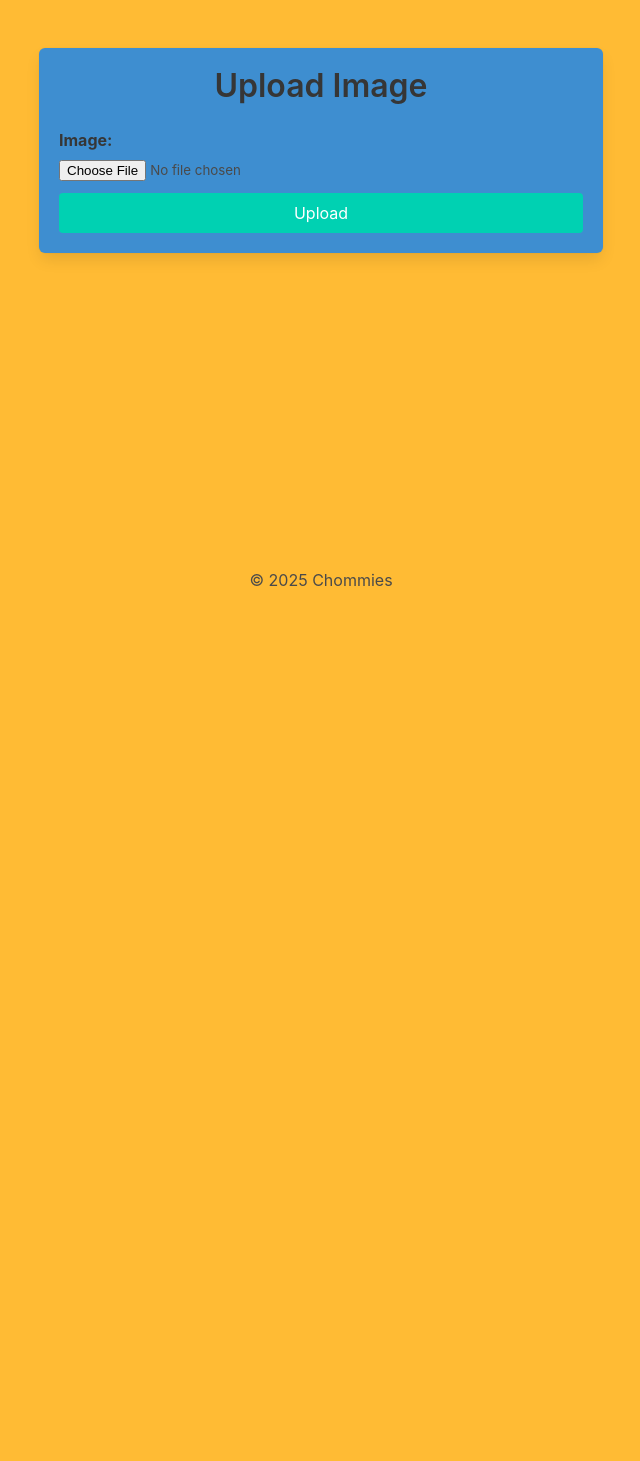
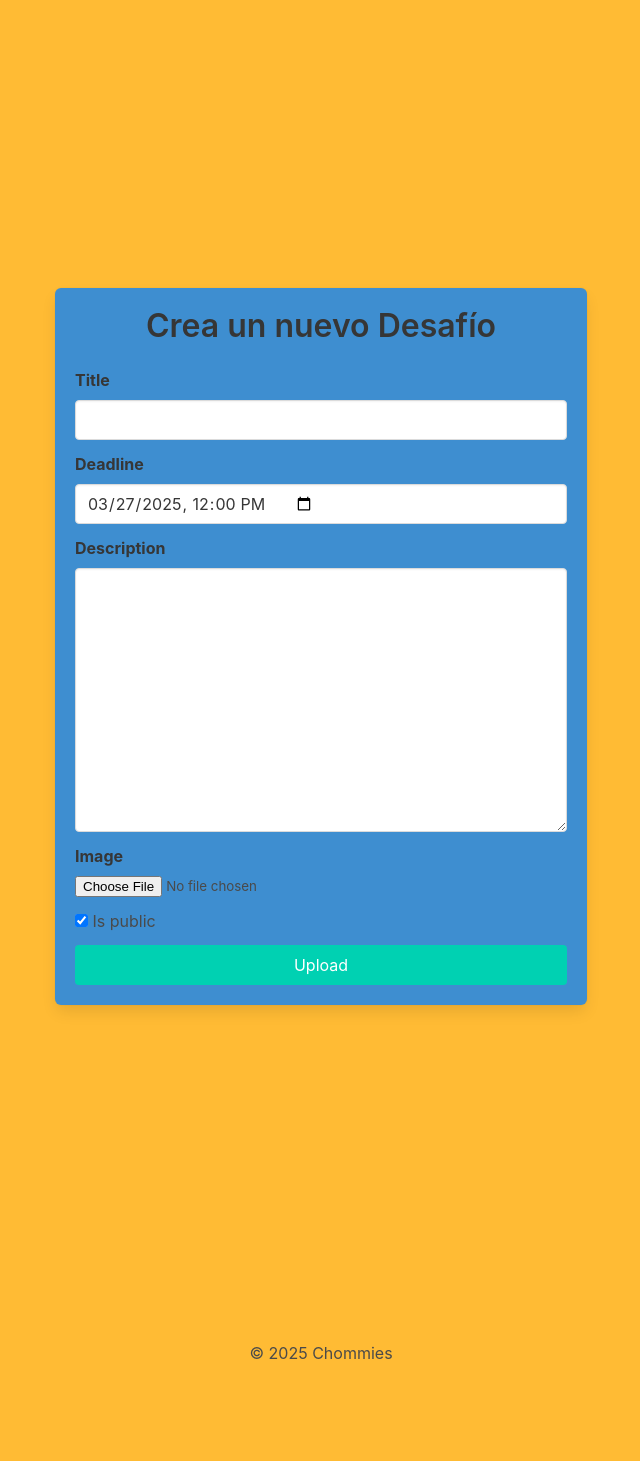
Before and after one commit to manelvf/chommi, a Django app: page /create_event in a window 1280 px wide. Shown: the part 112-1573 px from the top of the page, without its empty margins (319-959 px from the left). Before the commit the page ends 698 px from the top, so only its background shows below. Run offline with Django 5.2, Linux system fonts and the light colour scheme.

Commit message:
Add deadline field

```diff
--- a/bets/forms.py
+++ b/bets/forms.py
@@ -1,5 +1,6 @@
 from django import forms
 from .models import Event, EventOption
+from datetime import datetime, timedelta
 
 
 class ImageUploadForm(forms.ModelForm):
@@ -10,6 +11,16 @@ class ImageUploadForm(forms.ModelForm):
             "name": forms.TextInput(attrs={"class": "form-control"}),
             "image": forms.FileInput(attrs={"class": "form-control"}),
             "description": forms.Textarea(attrs={"class": "form-control"}),
-            "deadline": forms.DateTimeInput(attrs={"class": "form-control"}),
+            "deadline": forms.DateTimeInput(attrs={
+                "class": "input",
+                "type": "datetime-local"
+            }),
             "is_public": forms.CheckboxInput(attrs={"class": "form-check-input"}),
         }
+
+    def __init__(self, *args, **kwargs):
+        super().__init__(*args, **kwargs)
+        # Set default deadline to tomorrow at 12:00
+        tomorrow = datetime.now() + timedelta(days=1)
+        tomorrow_noon = tomorrow.replace(hour=12, minute=0, second=0, microsecond=0)
+        self.fields['deadline'].initial = tomorrow_noon
--- a/bets/templates/bets/base.html
+++ b/bets/templates/bets/base.html
@@ -21,7 +21,7 @@
         }
 
         footer {
-            position: absolute;
+            position: relative;
             bottom: 0;
             width: 100%;
             background-color: #ffbb34 !important;
--- a/bets/templates/bets/create_event.html
+++ b/bets/templates/bets/create_event.html
@@ -7,32 +7,18 @@
 {% block extra_css %}
     <link rel="stylesheet" href="{% static 'css/custom.css' %}">
 
-    <style>
-
-    @media screen and (max-width: 768px) {
-        .is-mobile-stacked {
-            flex-direction: column !important;
-        }
-
-        .is-mobile-stacked > * {
-            margin-bottom: 0.5rem;
-            margin-right: 0 !important;
-            width: 100% !important;
-        }
-    }
-    </style>
 {% endblock %}
 
-{% block title %}Home{% endblock %}
+{% block title %}Crea tu desafio{% endblock %}
 
 {% block content %}
 
-<section class="section">
+<section class="section is-large">
     <div class="container">
-        <div class="columns is-centered is-mobile-stacked">
+        <div class="columns is-centered">
             <div class="column is-half">
                 <div class="box has-background-info">
-                    <h2 class="title is-3 has-text-centered mb-5">Upload Image</h2>
+                    <h2 class="title is-3 has-text-centered mb-5">Crea un nuevo Desaf&iacute;o</h2>
 
                     {% if messages %}
                         {% for message in messages %}
@@ -42,17 +28,62 @@
                         {% endfor %}
                     {% endif %}
 
+                    <!-- Field with Non-Field Errors -->
+                    {% if form.non_field_errors %}
+                    <div class="notification is-danger">
+                        {% for error in form.non_field_errors %}
+                            <p>{{ error }}</p>
+                        {% endfor %}
+                    </div>
+                    {% endif %}
+
                     <form method="post" enctype="multipart/form-data">
                         {% csrf_token %}
                         <div class="field">
-                            <label class="label">{{ form.name.label_tag }}</label>
+                            <label class="label">
+                                {{ form.title.label_tag }}
+                                {% if form.title.errors %}
+                                    <span class="has-text-danger">*</span>
+                                {% endif %}
+                            </label>
                             <div class="control">
-                                {{ form.name|add_class:"input" }}
+                                {{ form.title|add_class:"input" }}
                             </div>
                         </div>
 
                         <div class="field">
-                            <label class="label">{{ form.image.label_tag }}</label>
+                            <label class="label">
+                                {{ form.deadline.label_tag }}
+                                {% if form.deadline.errors %}
+                                    <span class="has-text-danger">*</span>
+                                {% endif %}
+                            </label>
+                            <div class="control">
+                                {{ form.deadline }}
+                            </div>
+                            {% if form.deadline.errors %}
+                            <p class="help is-danger">
+                                {% for error in form.deadline.errors %}
+                                    {{ error }}
+                                {% endfor %}
+                            </p>
+                            {% endif %}
+                        </div>
+
+                        <div class="field">
+                            <label class="label">{{ form.description.label_tag }}</label>
+                            <div class="control">
+                                {{ form.description|add_class:"textarea" }}
+                            </div>
+                        </div>
+
+                        <div class="field">
+                            <label class="label">
+                                {{ form.image.label_tag }}
+                                {% if form.image.errors %}
+                                    <span class="has-text-danger">*</span>
+                                {% endif %}
+                            </label>
                             <div class="control">
                                 {{ form.image|add_class:"file-input" }}
                                 <span class="file">
@@ -61,6 +92,17 @@
                                     </label>
                                 </span>
                             </div>
+                            {% if form.image.errors %}
+                            <p class="help is-danger">
+                                {% for error in form.image.errors %}
+                                    {{ error }}
+                                {% endfor %}
+                            </p>
+                            {% endif %}
+                        </div>
+
+                        <div class="field">
+                            <label class="checkbox">{{ form.is_public|add_class:"checkbox" }} {{ form.is_public.label_tag }}</label>
                         </div>
 
                         <div class="field">
--- a/bets/views.py
+++ b/bets/views.py
@@ -26,16 +26,16 @@ def about(request):
 
 def create_event(request):
     if request.method == "POST":
-        form = ImageUploadForm(request.POST, request.FILES)
+        form = ImageUploadForm(request.POST, request.FILES, label_suffix="")
         if form.is_valid():
             form.save()
             messages.success(request, "Event created successfully!")
             return redirect("home")
         else:
-            messages.error(request, "Error creating event. Please check the form.")
+            messages.error(request, f"Error creating event. Please check the form.")
             return render(request, "bets/create_event.html", {"form": form})
     else:
-        form = ImageUploadForm()
+        form = ImageUploadForm(label_suffix="")
 
     return render(request, "bets/create_event.html", {"form": form})
 
```
